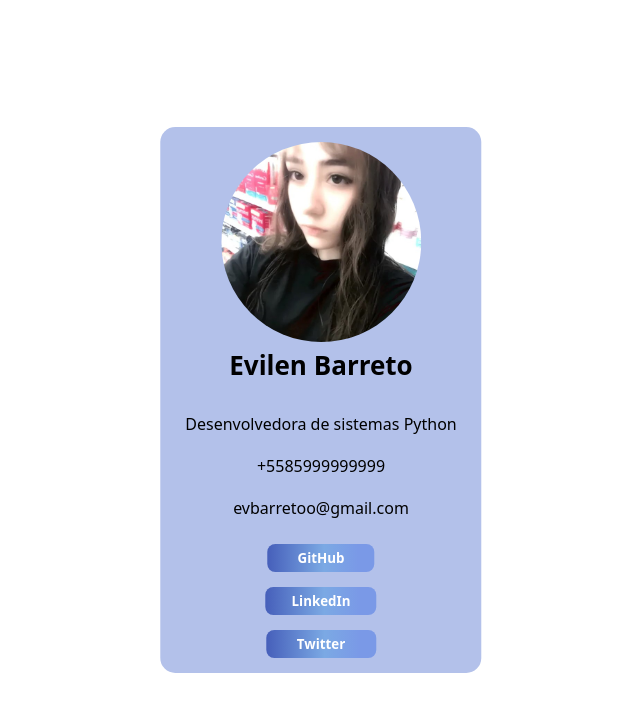
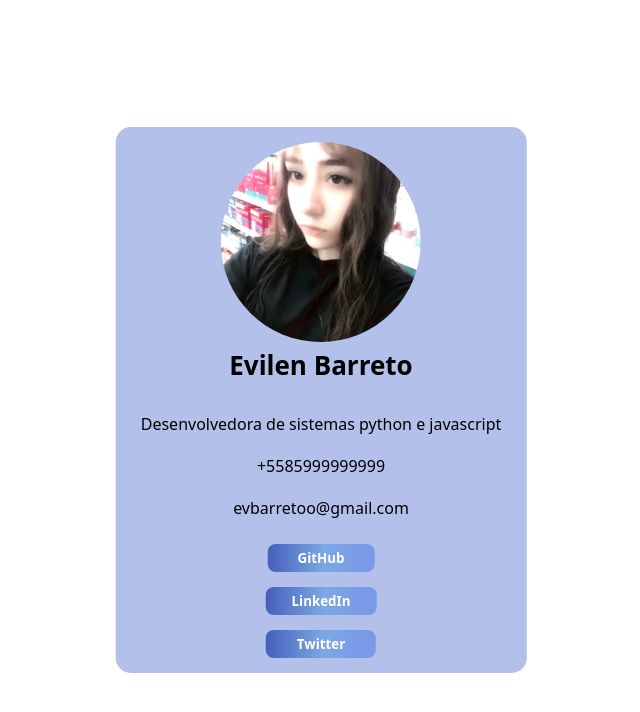
Before and after one commit to evbarretoo/projeto3-criando-um-componente-profile, a React (Vite) app: page / in a window 1280 px wide. Shown: the top 712 px of the page, without its empty margins (319-959 px from the left). Built offline with nearby package versions, Linux system fonts and the light colour scheme.

Commit message:
Update App.jsx

```diff
--- a/src/App.jsx
+++ b/src/App.jsx
@@ -3,7 +3,7 @@ import Profile from './components/Profile/index'
 export default function App(){
   return(
     <div>
-      <Profile avatar={'./evbarretoo.jpg'} name={'Evilen Barreto'} bio={'Desenvolvedora de sistemas Python'} phone={'+5585999999999'} email={'evbarretoo@gmail.com'} githubUrl={'#'} linkedinUrl={'#'} twitterUrl={'#'}/>
+      <Profile avatar={'./evbarretoo.jpg'} name={'Evilen Barreto'} bio={'Desenvolvedora de sistemas python e javascript'} phone={'+5585999999999'} email={'evbarretoo@gmail.com'} githubUrl={'https://github.com/evbarretoo'} linkedinUrl={'#'} twitterUrl={'#'}/>
     </div>
   )
 }
```
